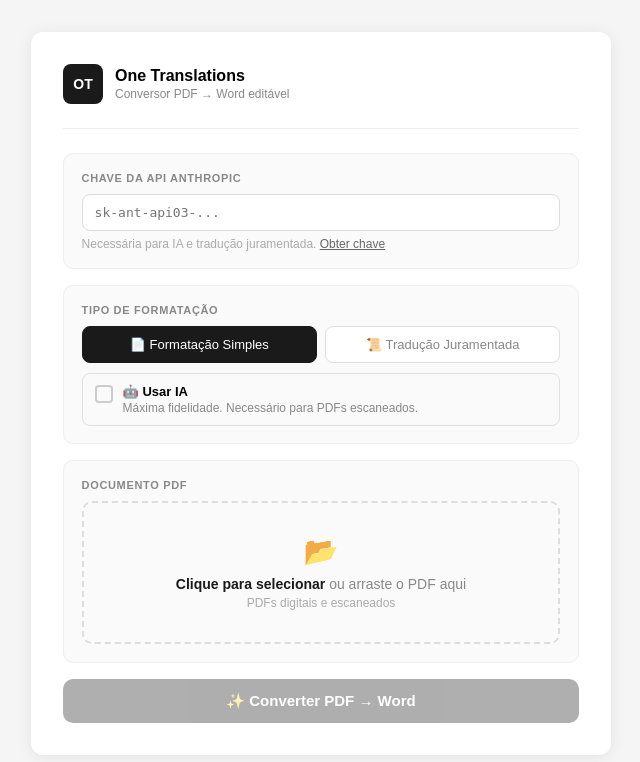
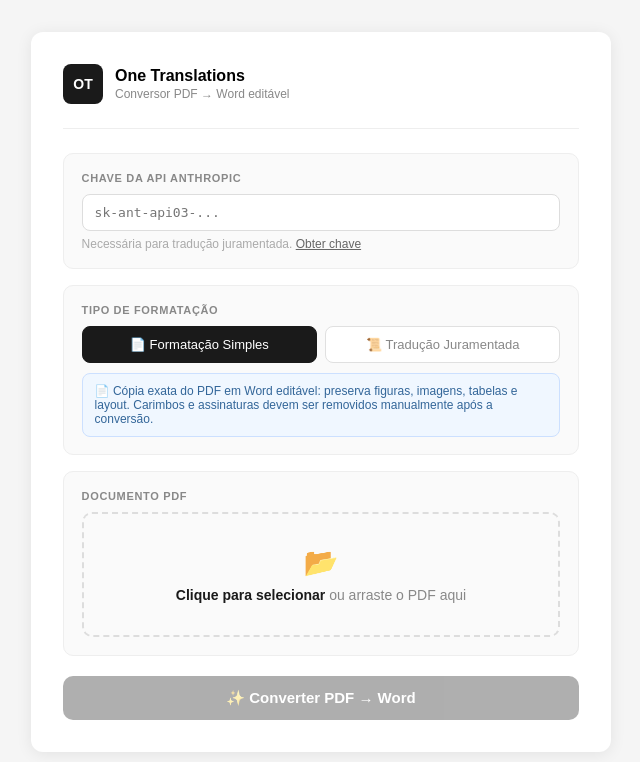
Before and after one commit to marciooduartem/onetranslations, a Flask app: page / in a window 1280 px wide. Shown: the top 762 px of the page, without its empty margins (319-959 px from the left). Run offline with Flask 3, Linux system fonts and the light colour scheme.

Commit message:
Update index.html

```diff
--- a/templates/index.html
+++ b/templates/index.html
@@ -9,7 +9,7 @@
   body { font-family: Arial, sans-serif; background: #f5f5f5; min-height: 100vh; display: flex; align-items: flex-start; justify-content: center; padding: 2rem 1rem; }
   .app { background: #fff; border-radius: 12px; box-shadow: 0 2px 16px rgba(0,0,0,0.08); padding: 2rem; width: 100%; max-width: 580px; }
   .header { display: flex; align-items: center; gap: 12px; margin-bottom: 1.5rem; padding-bottom: 1.5rem; border-bottom: 1px solid #eee; }
-  .logo { width: 40px; height: 40px; background: #1a1a1a; border-radius: 8px; display: flex; align-items: center; justify-content: center; color: #fff; font-weight: 700; font-size: 14px; flex-shrink: 0; }
+  .logo { width: 40px; height: 40px; background: #1a1a1a; border-radius: 8px; display: flex; align-items: center; justify-content: center; color: #fff; font-weight: 700; font-size: 14px; }
   .header-text h1 { font-size: 16px; font-weight: 600; }
   .header-text p { font-size: 12px; color: #888; margin-top: 2px; }
   .card { background: #fafafa; border: 1px solid #eee; border-radius: 10px; padding: 1.1rem; margin-bottom: 1rem; }
@@ -19,27 +19,26 @@
   .hint { font-size: 12px; color: #aaa; margin-top: 6px; }
   .hint a { color: #666; }
   .mode-row { display: flex; gap: 8px; margin-bottom: 10px; }
-  .mode-btn { flex: 1; padding: 10px; font-size: 13px; font-weight: 500; border-radius: 8px; cursor: pointer; border: 1.5px solid #e0e0e0; background: #fff; color: #888; transition: all 0.15s; }
+  .mode-btn { flex: 1; padding: 10px; font-size: 13px; font-weight: 500; border-radius: 8px; cursor: pointer; border: 1.5px solid #e0e0e0; background: #fff; color: #888; }
   .mode-btn.active { background: #1a1a1a; color: #fff; border-color: #1a1a1a; }
-  .toggle-row { display: flex; align-items: flex-start; gap: 10px; padding: 10px 12px; border-radius: 8px; border: 1px solid #e0e0e0; cursor: pointer; margin-top: 8px; transition: background 0.15s; user-select: none; }
+  .toggle-row { display: flex; align-items: flex-start; gap: 10px; padding: 10px 12px; border-radius: 8px; border: 1px solid #e0e0e0; cursor: pointer; margin-top: 8px; user-select: none; }
   .toggle-row.active { background: #f0f0f0; border-color: #ccc; }
-  .checkbox { width: 18px; height: 18px; border: 2px solid #ccc; border-radius: 4px; flex-shrink: 0; display: flex; align-items: center; justify-content: center; margin-top: 1px; transition: all 0.15s; font-size: 11px; color: #fff; }
+  .checkbox { width: 18px; height: 18px; border: 2px solid #ccc; border-radius: 4px; flex-shrink: 0; display: flex; align-items: center; justify-content: center; margin-top: 1px; font-size: 11px; color: #fff; }
   .checkbox.checked { background: #1a1a1a; border-color: #1a1a1a; }
   .toggle-text strong { font-size: 13px; display: block; }
   .toggle-text span { font-size: 12px; color: #888; margin-top: 2px; display: block; }
   .info-box { background: #f0f7ff; border: 1px solid #cce0ff; border-radius: 8px; padding: 10px 12px; margin-top: 8px; font-size: 12px; color: #336699; }
-  .drop-zone { border: 2px dashed #ddd; border-radius: 10px; padding: 2rem; text-align: center; cursor: pointer; transition: background 0.15s; }
-  .drop-zone:hover { background: #f0f0f0; border-color: #bbb; }
+  .drop-zone { border: 2px dashed #ddd; border-radius: 10px; padding: 2rem; text-align: center; cursor: pointer; }
+  .drop-zone:hover { background: #f0f0f0; }
   .drop-zone p { font-size: 14px; color: #888; }
   .drop-zone strong { color: #1a1a1a; }
   .file-pill { display: none; align-items: center; gap: 10px; background: #f0f0f0; border-radius: 8px; padding: 10px 14px; }
   .file-pill.show { display: flex; }
   .file-name { flex: 1; font-size: 13px; font-weight: 500; overflow: hidden; text-overflow: ellipsis; white-space: nowrap; }
   .file-size { font-size: 12px; color: #888; flex-shrink: 0; }
-  .remove-btn { background: none; border: none; cursor: pointer; color: #aaa; font-size: 20px; line-height: 1; padding: 0; }
-  .convert-btn { width: 100%; padding: 13px; font-size: 15px; font-weight: 600; background: #1a1a1a; color: #fff; border: none; border-radius: 10px; cursor: pointer; display: flex; align-items: center; justify-content: center; gap: 8px; transition: opacity 0.15s; margin-top: 4px; }
+  .remove-btn { background: none; border: none; cursor: pointer; color: #aaa; font-size: 20px; }
+  .convert-btn { width: 100%; padding: 13px; font-size: 15px; font-weight: 600; background: #1a1a1a; color: #fff; border: none; border-radius: 10px; cursor: pointer; margin-top: 4px; }
   .convert-btn:disabled { opacity: 0.35; cursor: not-allowed; }
-  .convert-btn:not(:disabled):hover { opacity: 0.85; }
   .progress-wrap { display: none; margin-top: 1rem; }
   .progress-wrap.show { display: block; }
   .progress-labels { display: flex; justify-content: space-between; font-size: 13px; color: #888; margin-bottom: 6px; }
@@ -52,7 +51,8 @@
   .result-title { font-weight: 600; font-size: 14px; margin-bottom: 4px; }
   .result.success .result-title { color: #2d7d46; }
   .result.error .result-title { color: #c0392b; }
-  .result-sub { font-size: 12px; color: #888; }
+  .result-sub { font-size: 12px; color: #888; margin-bottom: 8px; }
+  .download-btn { display: inline-block; padding: 8px 16px; background: #2d7d46; color: #fff; border-radius: 6px; text-decoration: none; font-size: 13px; font-weight: 500; }
   .hidden { display: none !important; }
 </style>
 </head>
@@ -66,14 +66,12 @@
     </div>
   </div>
 
-  <!-- Chave API sempre visível -->
-  <div class="card">
+  <div class="card" id="api-key-card">
     <span class="card-label">Chave da API Anthropic</span>
     <input type="password" id="api-key" placeholder="sk-ant-api03-..." oninput="updateBtn()" />
-    <p class="hint">Necessária para IA e tradução juramentada. <a href="https://console.anthropic.com/settings/keys" target="_blank">Obter chave</a></p>
+    <p class="hint">Necessária para tradução juramentada. <a href="https://console.anthropic.com/settings/keys" target="_blank">Obter chave</a></p>
   </div>
 
-  <!-- Modo -->
   <div class="card">
     <span class="card-label">Tipo de formatação</span>
     <div class="mode-row">
@@ -81,23 +79,17 @@
       <button class="mode-btn" id="btn-juramentado" onclick="setMode('juramentado')">📜 Tradução Juramentada</button>
     </div>
 
-    <!-- Opções SIMPLES -->
     <div id="simples-options">
-      <div class="toggle-row" id="api-toggle" onclick="toggleApi()">
-        <div class="checkbox" id="api-check"></div>
-        <div class="toggle-text">
-          <strong>🤖 Usar IA</strong>
-          <span>Máxima fidelidade. Necessário para PDFs escaneados.</span>
-        </div>
+      <div class="info-box">
+        📄 Cópia exata do PDF em Word editável: preserva figuras, imagens, tabelas e layout. Carimbos e assinaturas devem ser removidos manualmente após a conversão.
       </div>
     </div>
 
-    <!-- Opções JURAMENTADO -->
     <div id="juramentado-options" class="hidden">
       <div class="info-box">
-        📋 A tradução juramentada usa IA automaticamente para aplicar todas as regras (brasão, carimbo, assinatura...). Cole sua chave acima.
+        📋 Tradução juramentada usa IA para aplicar regras (logotipo, carimbo, assinatura, brasão...) e gerar tabelas reais do Word.
       </div>
-      <div class="toggle-row" id="cetra-toggle" onclick="toggleCetra()" style="margin-top:8px;">
+      <div class="toggle-row" id="cetra-toggle" onclick="toggleCetra()">
         <div class="checkbox" id="cetra-check"></div>
         <div class="toggle-text">
           <strong>Modo CETRA</strong>
@@ -107,16 +99,11 @@
     </div>
   </div>
 
-  <!-- Upload -->
   <div class="card">
     <span class="card-label">Documento PDF</span>
-    <div class="drop-zone" id="drop-zone"
-      onclick="document.getElementById('file-input').click()"
-      ondragover="event.preventDefault()"
-      ondrop="handleDrop(event)">
+    <div class="drop-zone" id="drop-zone" onclick="document.getElementById('file-input').click()" ondragover="event.preventDefault()" ondrop="handleDrop(event)">
       <div style="font-size:28px;margin-bottom:8px">📂</div>
       <p><strong>Clique para selecionar</strong> ou arraste o PDF aqui</p>
-      <p style="font-size:12px;margin-top:4px;color:#aaa">PDFs digitais e escaneados</p>
     </div>
     <div class="file-pill" id="file-pill">
       <span style="font-size:20px">📋</span>
@@ -133,7 +120,7 @@
 
   <div class="progress-wrap" id="progress-wrap">
     <div class="progress-labels">
-      <span id="prog-text">Processando...</span>
+      <span id="prog-text">Iniciando...</span>
       <span id="prog-pct">0%</span>
     </div>
     <div class="progress-bar"><div class="progress-fill" id="prog-fill"></div></div>
@@ -142,14 +129,15 @@
   <div class="result" id="result-box">
     <div class="result-title" id="result-title"></div>
     <div class="result-sub" id="result-sub"></div>
+    <a href="#" id="download-link" class="download-btn hidden">⬇️ Baixar arquivo</a>
   </div>
 </div>
 
 <script>
 let selectedFile = null;
 let mode = 'simples';
-let apiActive = false;
 let cetraActive = false;
+let pollInterval = null;
 
 function setMode(m) {
   mode = m;
@@ -157,15 +145,6 @@ function setMode(m) {
   document.getElementById('btn-juramentado').classList.toggle('active', m === 'juramentado');
   document.getElementById('simples-options').classList.toggle('hidden', m === 'juramentado');
   document.getElementById('juramentado-options').classList.toggle('hidden', m === 'simples');
-  updateBtn();
-}
-
-function toggleApi() {
-  apiActive = !apiActive;
-  document.getElementById('api-toggle').classList.toggle('active', apiActive);
-  const cb = document.getElementById('api-check');
-  cb.classList.toggle('checked', apiActive);
-  cb.textContent = apiActive ? '✓' : '';
   updateBtn();
 }
 
@@ -202,7 +181,7 @@ function removeFile() {
 
 function updateBtn() {
   const apiKey = document.getElementById('api-key').value.trim();
-  const needsKey = mode === 'juramentado' || apiActive;
+  const needsKey = mode === 'juramentado';
   document.getElementById('convert-btn').disabled = !selectedFile || (needsKey && !apiKey);
 }
 
@@ -212,11 +191,18 @@ function setProgress(text, pct) {
   document.getElementById('prog-fill').style.width = pct + '%';
 }
 
-function showResult(ok, title, sub) {
+function showResult(ok, title, sub, jobId) {
   const box = document.getElementById('result-box');
   box.className = 'result show ' + (ok ? 'success' : 'error');
   document.getElementById('result-title').textContent = (ok ? '✅ ' : '❌ ') + title;
   document.getElementById('result-sub').textContent = sub || '';
+  const link = document.getElementById('download-link');
+  if (ok && jobId) {
+    link.href = '/download/' + jobId;
+    link.classList.remove('hidden');
+  } else {
+    link.classList.add('hidden');
+  }
 }
 
 async function startConversion() {
@@ -225,40 +211,51 @@ async function startConversion() {
   document.getElementById('convert-btn').disabled = true;
   document.getElementById('progress-wrap').classList.add('show');
   document.getElementById('result-box').className = 'result';
-  setProgress('Enviando arquivo...', 10);
+  setProgress('Enviando arquivo...', 5);
 
   try {
     const fd = new FormData();
     fd.append('file', selectedFile);
     fd.append('mode', mode);
-    fd.append('use_api', (apiActive || mode === 'juramentado') ? 'true' : 'false');
     fd.append('cetra', cetraActive ? 'true' : 'false');
     fd.append('api_key', apiKey);
 
-    setProgress('Convertendo...', 30);
     const resp = await fetch('/convert', { method: 'POST', body: fd });
+    const data = await resp.json();
+    if (!resp.ok) throw new Error(data.error || 'Erro');
 
-    if (!resp.ok) {
-      const err = await resp.json();
-      throw new Error(err.error || 'Erro na conversão');
-    }
-
-    setProgress('Baixando...', 90);
-    const blob = await resp.blob();
-    const url = URL.createObjectURL(blob);
-    const a = document.createElement('a');
-    a.href = url;
-    a.download = selectedFile.name.replace('.pdf', '_convertido.docx');
-    a.click();
-    URL.revokeObjectURL(url);
-
-    setProgress('Concluído!', 100);
-    showResult(true, 'Download iniciado! Verifique sua pasta de Downloads.');
+    pollProgress(data.job_id);
   } catch(e) {
-    showResult(false, 'Erro na conversão', e.message);
-  } finally {
+    showResult(false, 'Erro', e.message);
     document.getElementById('convert-btn').disabled = false;
   }
+}
+
+function pollProgress(jobId) {
+  pollInterval = setInterval(async () => {
+    try {
+      const resp = await fetch('/status/' + jobId);
+      const data = await resp.json();
+      if (data.error) {
+        clearInterval(pollInterval);
+        showResult(false, 'Erro', data.error);
+        document.getElementById('convert-btn').disabled = false;
+        return;
+      }
+      const pct = data.total > 0 ? Math.round((data.current / data.total) * 100) : 10;
+      setProgress(data.message, Math.min(pct, 99));
+      if (data.status === 'done') {
+        clearInterval(pollInterval);
+        setProgress('Concluído!', 100);
+        showResult(true, 'Conversão concluída!', 'Clique abaixo para baixar.', jobId);
+        document.getElementById('convert-btn').disabled = false;
+      } else if (data.status === 'error') {
+        clearInterval(pollInterval);
+        showResult(false, 'Erro na conversão', data.error);
+        document.getElementById('convert-btn').disabled = false;
+      }
+    } catch(e) {}
+  }, 2000);
 }
 </script>
 </body>
```
